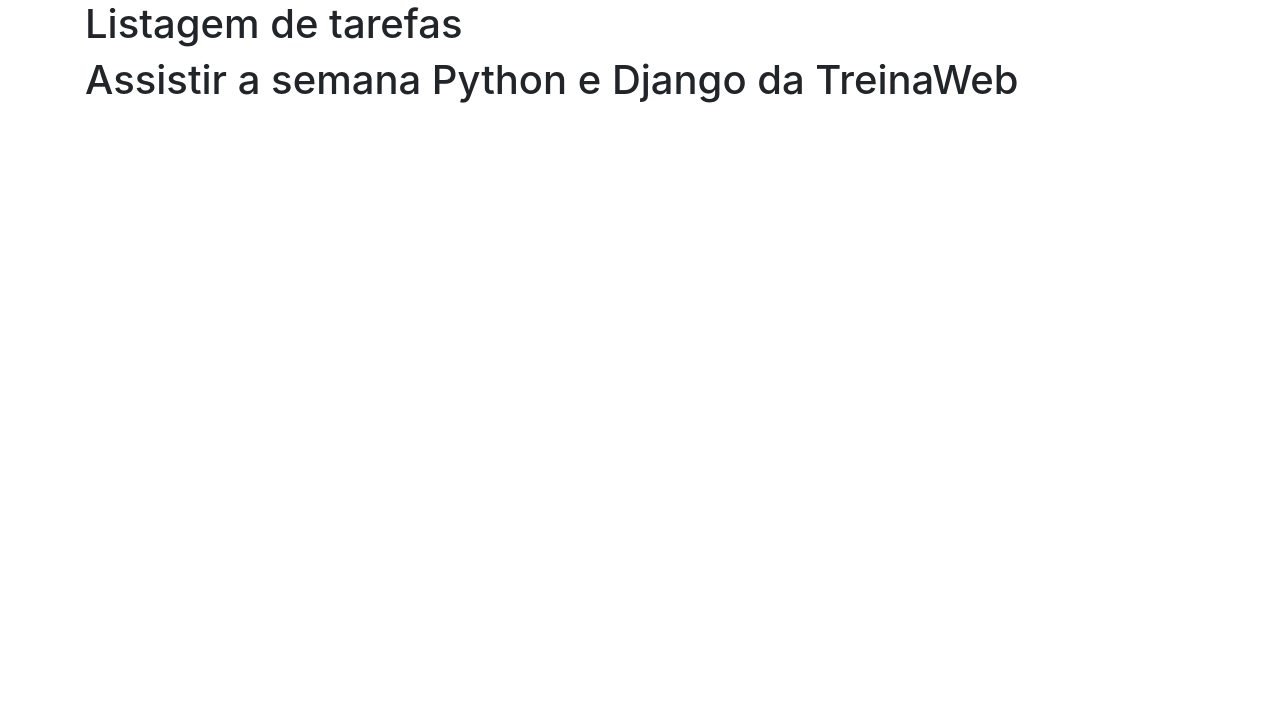
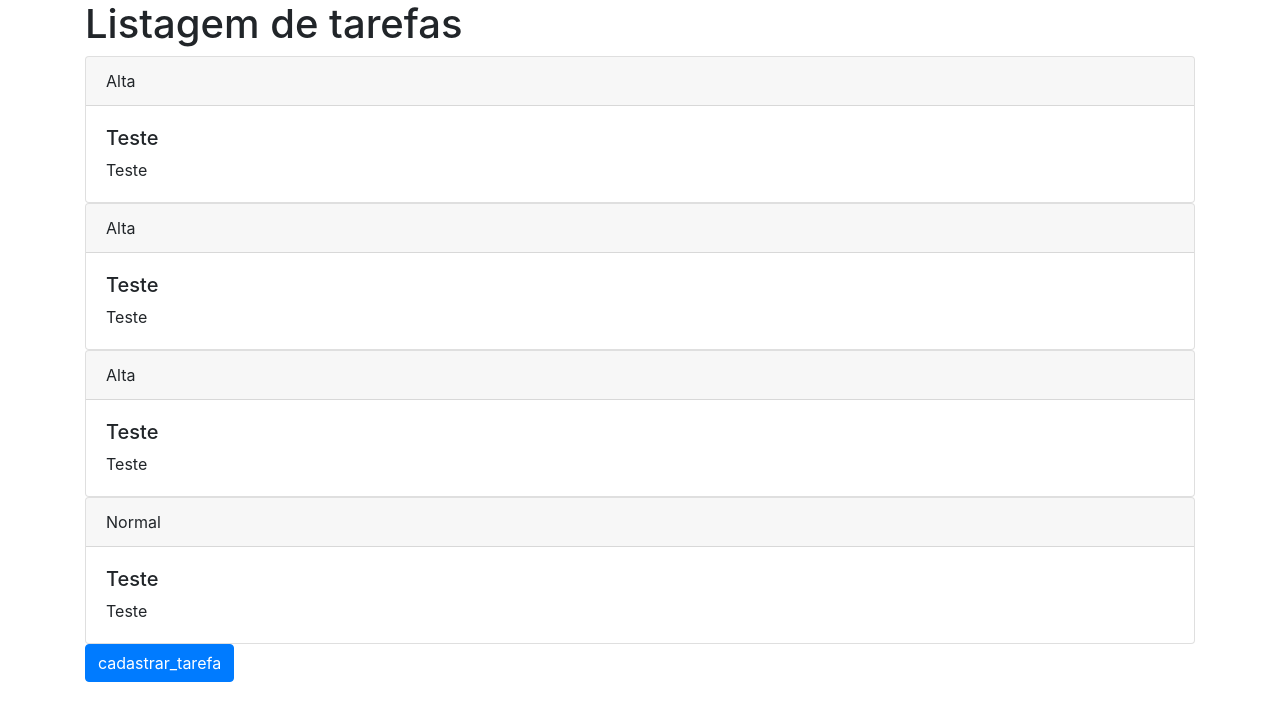
Before and after one commit to Pauloricardorc/Project-django, a Django app: page /listar_tarefas/ in a window 1280 px wide. Shown: the part 56-777 px from the top of the page. Run offline with Django 3.2, Linux system fonts and the light colour scheme; data comes from the database, SQL or seed files in the repository; both versions use the stored data as it was after the commit; some libraries are stand-ins or nearby versions.

Commit message:
Listando tarefa  em Cadastrando

```diff
--- a/core/services/tarefa_service.py
+++ b/core/services/tarefa_service.py
@@ -1,5 +1,7 @@
-
 from ..models import Tarefa
 
 def cadastrar_tarefa(tarefa):
     Tarefa.objects.create(titulo=tarefa.titulo, descricao=tarefa.descricao, data_expiracao=tarefa.data_expiracao, prioridade=tarefa.prioridade)
+
+def listar_tarefas():
+    return Tarefa.objects.all()
--- a/core/templates/tarefas/form_tarefa.html
+++ b/core/templates/tarefas/form_tarefa.html
@@ -6,18 +6,22 @@
 <form action="" method="post">
     {% csrf_token %}
     <div class="form-group">
+        {{ form_tarefa.titulo.errors }}
         <label for="">Titulo: </label>
         {{ form_tarefa.titulo|addclass:'form-control' }}
     </div>
     <div class="form-group">
+        {{ form_tarefa.descricao.errors }}
         <label for="">Descrição: </label>
         {{ form_tarefa.descricao|addclass:'form-control' }}
     </div>
     <div class="form-group">
+        {{ form_tarefa.data_expiracao.errors }}
         <label for="">Data de expiração: </label>
         {{ form_tarefa.data_expiracao|addclass:'form-control' }}
     </div>
     <div class="form-group">
+        {{ form_tarefa.prioridade.errors }}
         <label for="">Prioridade: </label>
         {{ form_tarefa.prioridade|addclass:'form-control' }}
     </div>
--- a/core/templates/tarefas/listar_tarefas.html
+++ b/core/templates/tarefas/listar_tarefas.html
@@ -2,8 +2,25 @@
 
 {% block conteudo %}
 
-    <h1>Listagem de tarefas</h1>
+<h1>Listagem de tarefas</h1>
 
-    <h1>{{ nome_tarefa }}</h1>
+{% for tarefa in tarefas %}
+    <div class="card md-3">
+        <div class="card-header">
+            {{ tarefa.get_prioridade_display }}
+        </div>
+        <div class="card-body">
+            <h5 class="card-titulo">
+                {{tarefa.descricao}}
+            </h5>
+            <p class="card-text">
+                {{tarefa.descricao}}
+            </p>
+        </div>
+    </div>
+{% endfor %}
+    <a href="{% url 'cadastrar_tarefas' %}">
+        <input type="button" class="btn btn-primary mb-3" value="cadastrar_tarefa">
+    </a>
 
 {% endblock conteudo %}
--- a/core/views.py
+++ b/core/views.py
@@ -2,13 +2,11 @@
 from .forms import TarefaForm
 from .entidades.tarefa import Tarefa
 from .services import tarefa_service
-
-
 # Create your views here.
 
 def listar_tarefas(request):
-    nome_tarefa = "Assistir a semana Python e Django da TreinaWeb"
-    return render(request, 'tarefas/listar_tarefas.html', {"nome_tarefa": nome_tarefa})
+    tarefas = tarefa_service.listar_tarefas()
+    return render(request, 'tarefas/listar_tarefas.html', {"tarefas": tarefas})
 
 def cadastrar_tarefa(request):
     if request.method == "POST":
```
Also changed, not shown: core/urls.py (line endings or trailing spaces), db.sqlite3.
